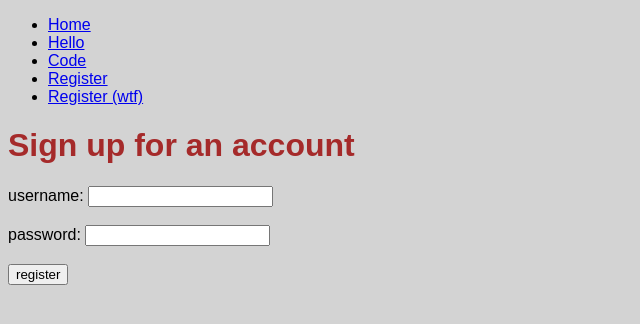
After one commit to dcanosu/Learning-Flask, a Flask app: page /auth/register in a window 1280 px wide. The commit adds this page. Shown: the top 324 px of the page, without its empty margins (0-640 px from the left). Run offline with Flask 3, Linux system fonts and the light colour scheme; some libraries are stand-ins or nearby versions.

Commit message:
Adding unit 4, handle forms

```diff
--- a/app/hello.py
+++ b/app/hello.py
@@ -1,6 +1,11 @@
-from flask import Flask, render_template, url_for
+from os import error
+from pyclbr import Class
+from flask import Flask, render_template, url_for, request
 
 app = Flask(__name__)
+app.config.from_mapping(
+    SECRET_KEY = "dev"
+)
 
 # Personalaize filter
 @app.add_template_filter
@@ -49,3 +54,54 @@ from markupsafe import escape
 @app.route("/code/<path:code>")
 def code(code):
     return (f"<code>{escape(code)}<code>")
+
+# Register
+@app.route("/auth/register", methods = ["GET", "POST"])
+def register():
+    # print(request.form) we can see the information that the user register in the form
+    if request.method == "POST":
+        username = request.form["username"]
+        password = request.form["password"]
+
+        if len(username) >= 4 and len(username) <= 25 and len(password) >= 6 and len(password) <= 40:
+            return f"username: {username} | password: {password}"
+        else:
+            error = """
+            Username must be between 4 and 25 characters long.
+            Password must be between 6 and 40 characters long.
+            """
+            return render_template("auth/register.html", error = error)
+    return render_template("auth/register.html")
+
+# Create a form using wtform
+from flask_wtf import FlaskForm
+from wtforms import StringField, PasswordField, SubmitField
+from wtforms.validators import DataRequired, Length
+
+class RegisterForm(FlaskForm):
+    # username = StringField("Username: ")
+    username = StringField("Username: ", validators= [DataRequired(), Length(min=4, max=25)])
+    password = PasswordField("Password: ", validators= [DataRequired(), Length(min=4, max=25)])
+    submit = SubmitField("Register")
+
+# Register using wtf
+@app.route("/auth/register/wtf", methods = ["GET", "POST"])
+def register_wtf():
+    form = RegisterForm()
+    if form.validate_on_submit():
+        username = form.username.data
+        password = form.password.data
+        return f"username: {username} | password: {password}"
+    # if request.method == "POST":
+    #     username = request.form["username"]
+    #     password = request.form["password"]
+
+    #     if len(username) >= 4 and len(username) <= 25 and len(password) >= 6 and len(password) <= 40:
+    #         return f"username: {username} | password: {password}"
+    #     else:
+    #         error = """
+    #         Username must be between 4 and 25 characters long.
+    #         Password must be between 6 and 40 characters long.
+    #         """
+    #         return render_template("auth/register-wtf.html", form = form, error = error)
+    return render_template("auth/register-wtf.html", form = form)
--- /dev/null
+++ b/app/static/css/style.css
@@ -0,0 +1,8 @@
+body {
+    font-family: sans-serif;
+    background-color:lightgrey
+}
+
+h1 {
+    color: brown;
+}
--- /dev/null
+++ b/app/static/js/main.js
@@ -0,0 +1 @@
+console.log("Hello world from flask using js")
--- /dev/null
+++ b/app/templates/auth/register.html
@@ -0,0 +1,20 @@
+{% extends "base.html" %}
+{% block title %} Sign up {% endblock %}
+
+{% block content %}
+<h1>Sign up for an account</h1>
+
+<form action="" method="post">
+    <label for="username">username: </label>
+    <input type="text" name="username" id="username" required>
+    <br><br>
+    <label for="password">password: </label>
+    <input type="password" name="password" id="password" required>
+    <br><br>
+    <input type="submit" value="register">
+</form>
+
+{% if error %}
+    <p style="color: red"> {{ error }}</p>
+{% endif %}
+{% endblock %}
--- a/app/templates/base.html
+++ b/app/templates/base.html
@@ -2,6 +2,8 @@
 <html>
     <head>
         <title>My web site - {% block title %}{% endblock %}</title>
+        <!-- This is the reference to use style.css -->
+        <link rel="stylesheet" href="{{ url_for('static', filename = 'css/style.css') }}">
     </head>
     <body>
         <nav>
@@ -9,9 +11,13 @@
                 <li><a href="{{ url_for('index') }}">Home</a></li>
                 <li><a href="{{ url_for('hello') }}">Hello</a></li>
                 <li><a href="{{ url_for('code', code = 'print(code)') }}">Code</a></li>
+                <li><a href="{{ url_for('register') }}">Register</a></li>
+                <li><a href="{{ url_for('register_wtf') }}">Register (wtf)</a></li>
             </ul>
         </nav>
         {% block content %}
         {% endblock %}
+        <!-- This is for use js -->
+        <script src="{{ url_for('static', filename = 'js/main.js') }}"></script>
     </body>
 </html>
```
Also changed, not shown: app/requirements.txt (added, +10 -0 lines), app/templates/auth/register-wtf.html (added, +17 -0 lines), README.md, 1 other file.
